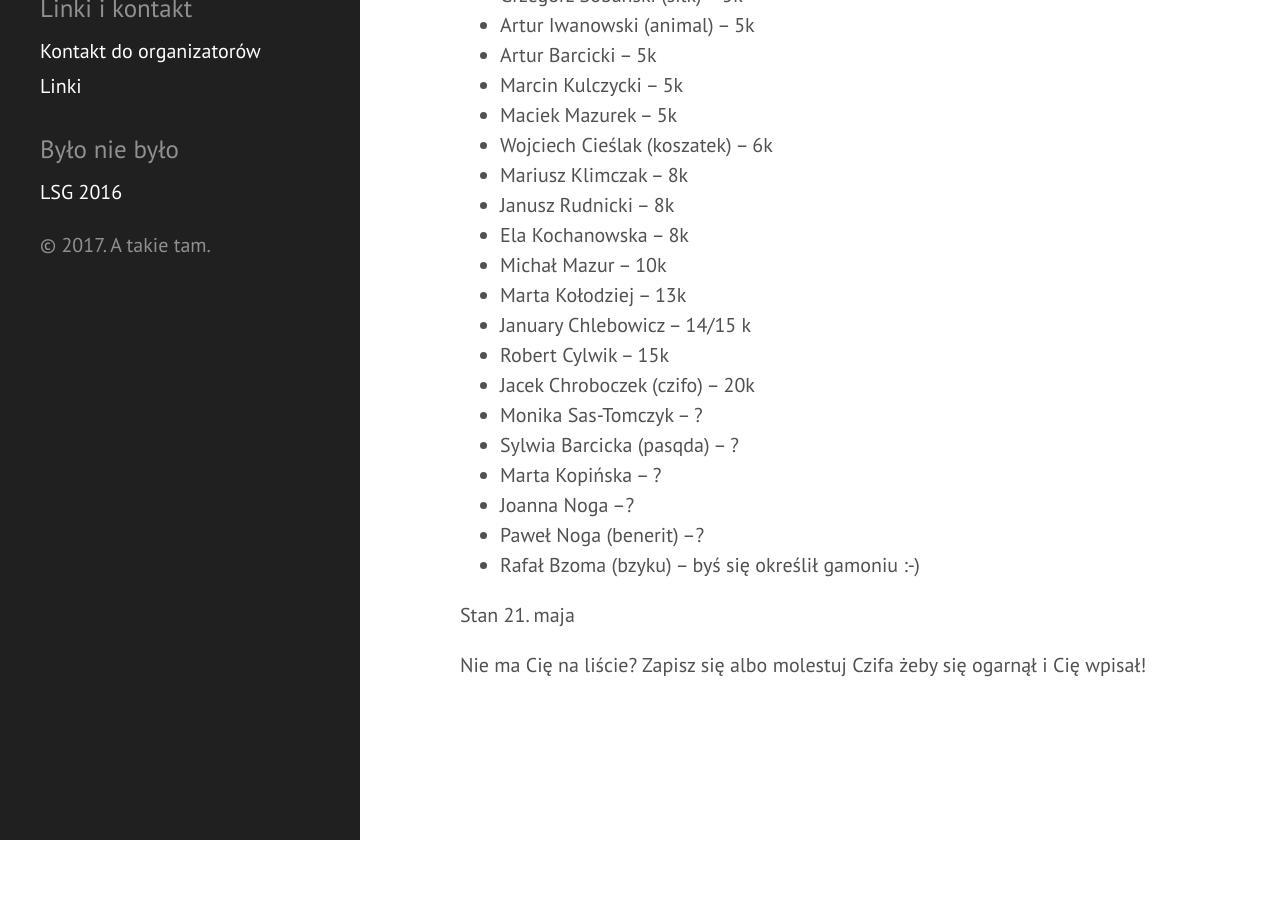
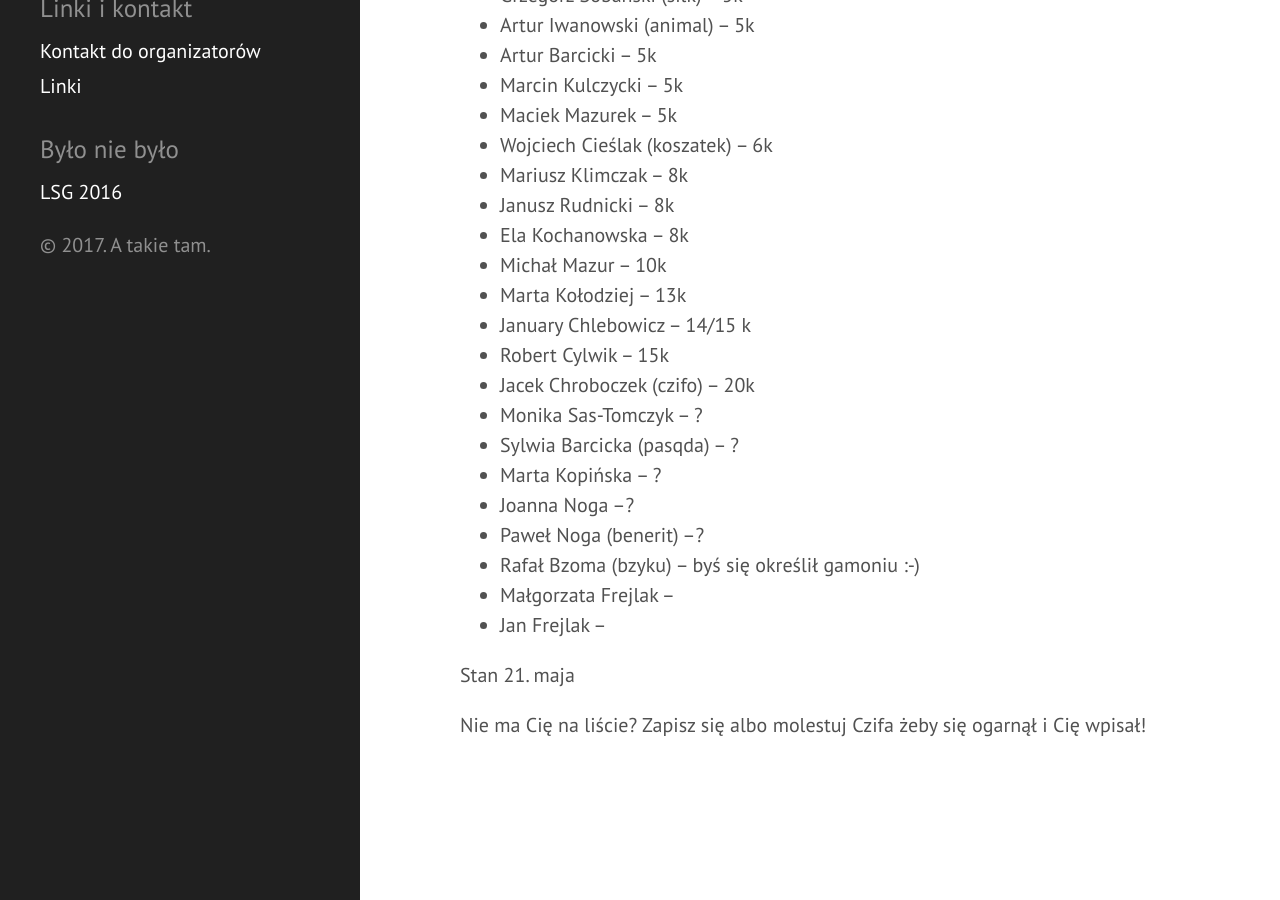
Before and after one commit to tasuki/lsg, a Jekyll site: the page built from zarejestrowani.md, in a window 1280 px wide and 900 px high, scrolled down 768 px. Built offline with Jekyll 4.4.1, drawn with Linux system fonts in a browser that asks for light colours; before the commit the page ends 1608 px from its top, so only the background shows below that.

Commit message:
Update zarejestrowani.md

```diff
--- a/zarejestrowani.md
+++ b/zarejestrowani.md
@@ -45,6 +45,8 @@ Zarejestrowani uczestnicy (mniej więcej wg siły):
 - Joanna Noga --?
 - Paweł Noga (benerit) --?
 - Rafał Bzoma (bzyku) -- byś się określił gamoniu :-)
+- Małgorzata Frejlak --
+- Jan Frejlak --
 
 
 Stan 21. maja
```
